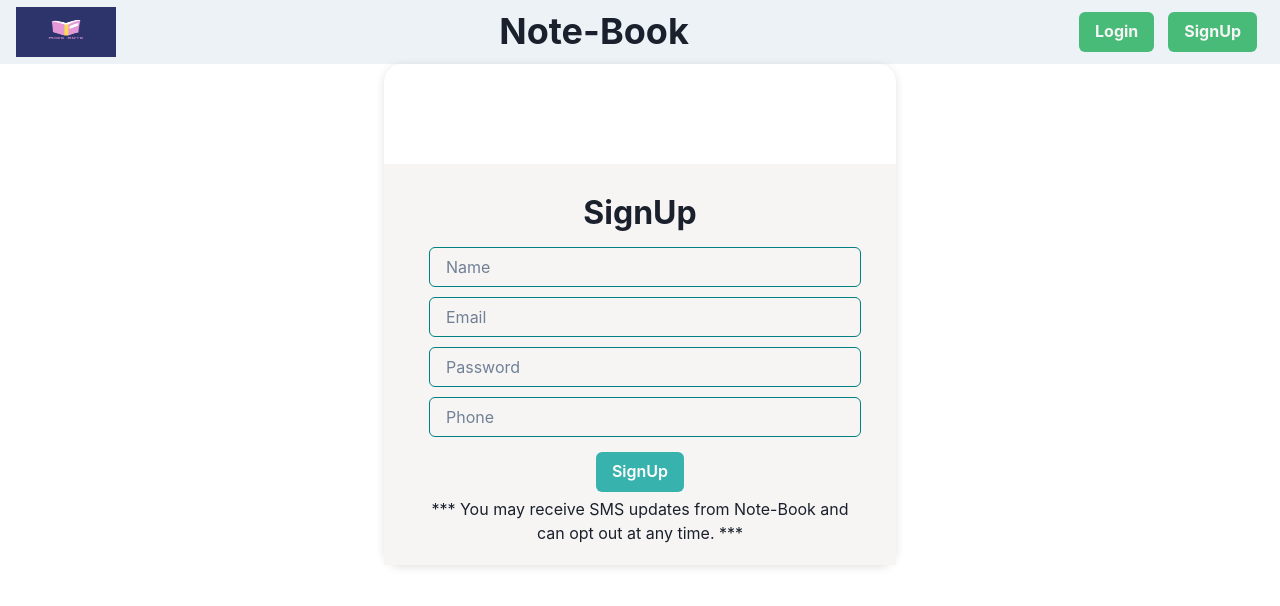
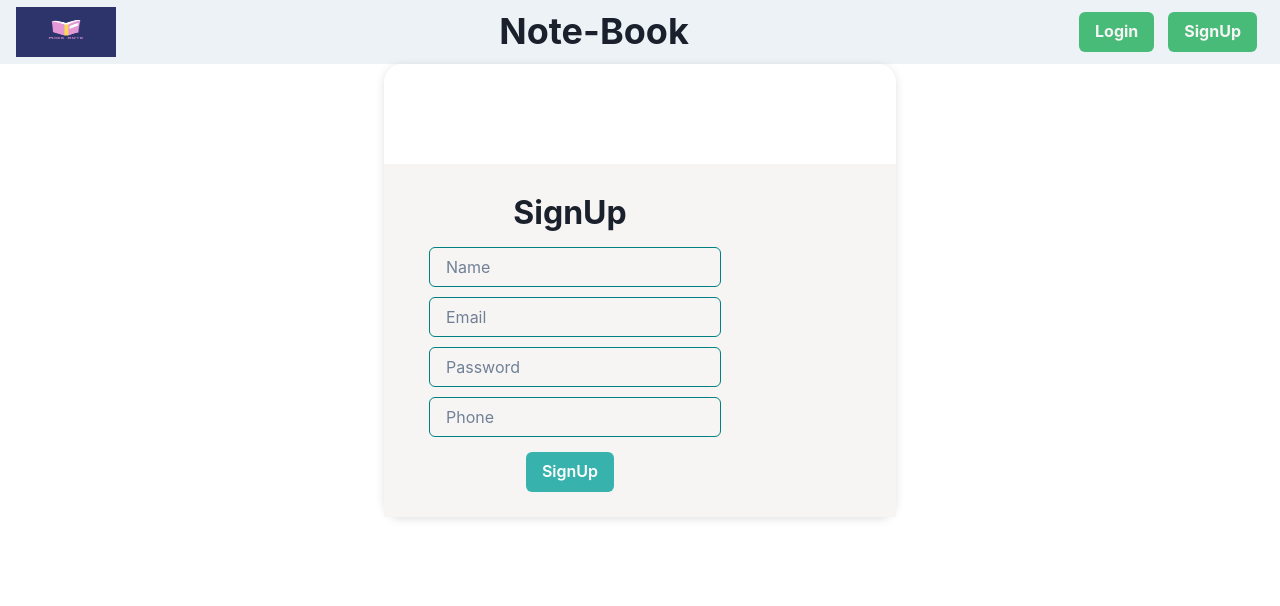
Before and after one commit to shivamkumar24/Note-App, a React (Create React App) app: page /signup in a window 1280 px wide. Shown: the top 606 px of the page. Built offline with nearby package versions, Linux system fonts and the light colour scheme.

Commit message:
This is some changes in login & signup page

```diff
--- a/src/Components/Login.jsx
+++ b/src/Components/Login.jsx
@@ -93,10 +93,6 @@
             >
               Login
             </Button>
-
-            <Text textAlign="center">
-              ** Welcome back again to our Service. **
-            </Text>
           </Box>
         </Flex>
       </FormControl>
--- a/src/Components/SignUp.jsx
+++ b/src/Components/SignUp.jsx
@@ -114,11 +114,6 @@
             >
               SignUp
             </Button>
-
-            <Text textAlign="center">
-              *** You may receive SMS updates from Note-Book and can opt out at
-              any time. ***
-            </Text>
           </Box>
         </Flex>
       </FormControl>
```
